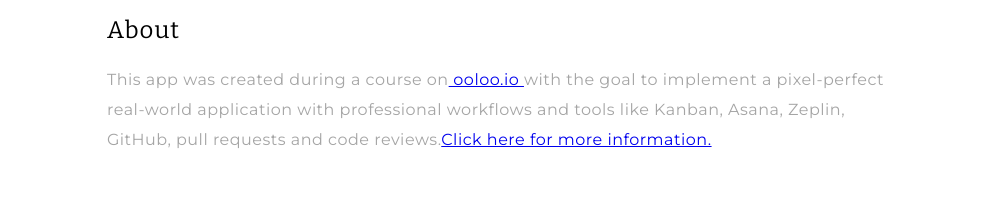
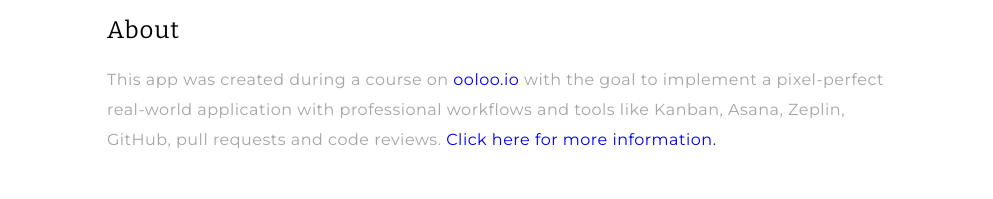
Before and after one commit to jkettmann/reddit-timer-radu-lefter, a React (Create React App) app: page / in a window 1280 px wide. Shown: the part 1128-1327 px from the top of the page, without its empty margins (143-1136 px from the left). Built offline with nearby package versions, Linux system fonts and the light colour scheme.

Commit message:
removed links underline

```diff
--- a/src/Components/Home/Home.js
+++ b/src/Components/Home/Home.js
@@ -58,12 +58,12 @@ function Home() {
             </h2>
             <div>
               This app was created during a course on
-              <Link to="https://profy.dev"> ooloo.io </Link>
+              <a href="https://profy.dev"> ooloo.io </a>
               with the goal
               to implement a pixel-perfect real-world application with professional
               workflows and tools like Kanban, Asana, Zeplin, GitHub, pull requests
               and code reviews.
-              <Link to="https://profy.dev/employers">Click here for more information.</Link>
+              <a href="https://profy.dev/employers"> Click here for more information.</a>
             </div>
           </article>
         </section>
--- a/src/index.css
+++ b/src/index.css
@@ -8,6 +8,10 @@
     font-family: 'Montserrat';
 } */
 
+a{
+    text-decoration:none;
+}
+
 body {
     margin: 0;
   }
```
